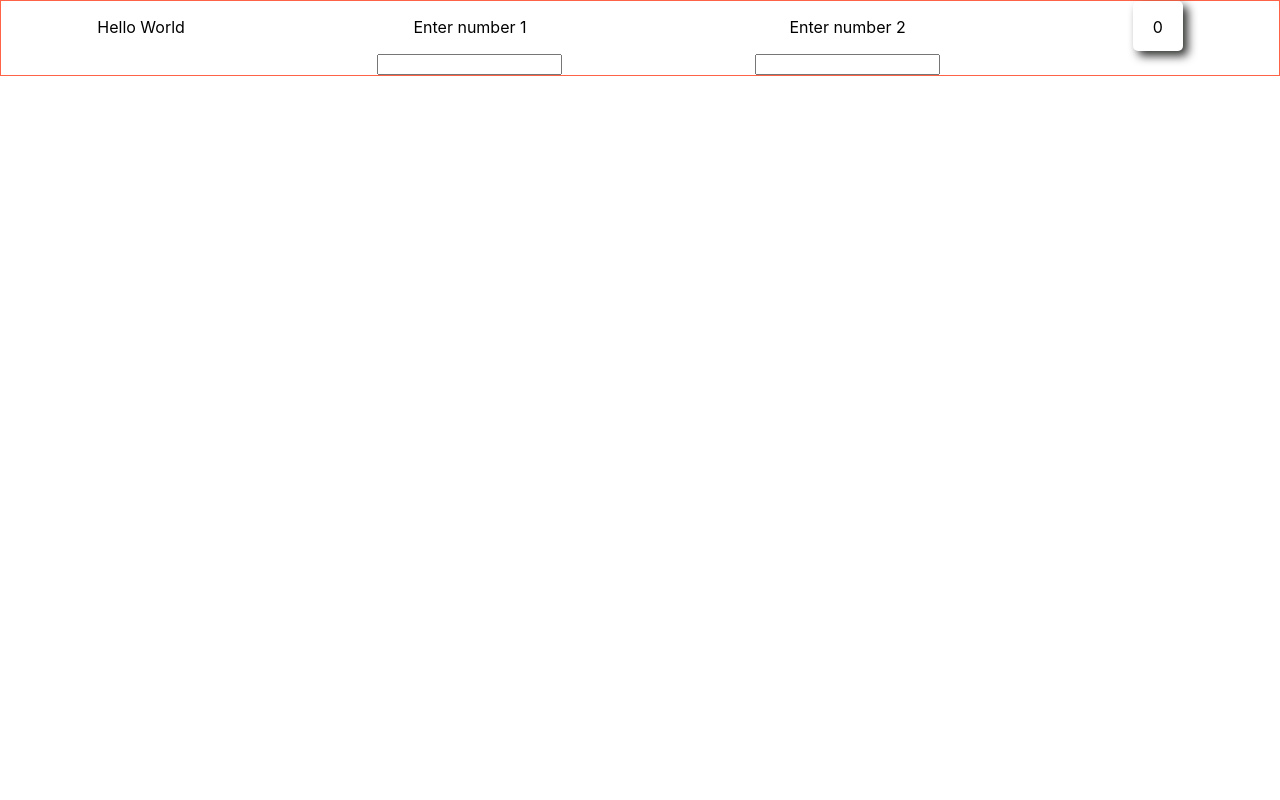
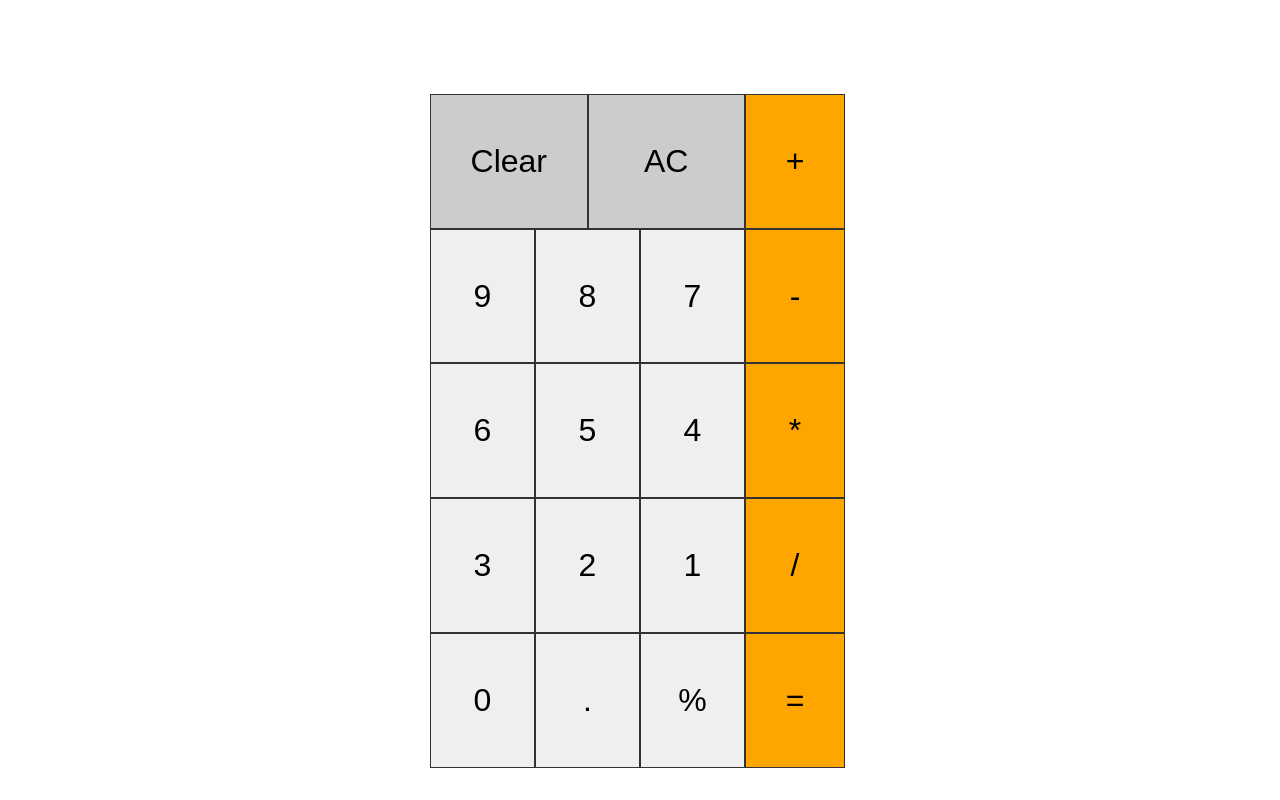
Before and after one commit to saapit/one-reactjs, a React (Create React App) app: page / in a window 1280 px wide. Built offline with nearby package versions, Linux system fonts and the light colour scheme.

Commit message:
calculator

```diff
--- /dev/null
+++ b/src/pages/Home/Home.css
@@ -0,0 +1,75 @@
+html,
+body {
+  margin: 0;
+  padding: 0;
+  font-family: sans-serif;
+}
+.wrapper {
+  max-width: 420px;
+  min-height: 96vh;
+  margin: 0 auto;
+}
+
+button {
+  font-size: 2rem;
+  border: 1px solid #333;
+  cursor: pointer;
+}
+.modifiers button {
+  background-color: #ccc;
+}
+.operations button {
+  background-color: orange;
+  width: 100px;
+}
+.digits button {
+  background-color: #efefef;
+}
+
+/* All things Grid, Flexbox, Box Alignment */
+.wrapper,
+.subgrid {
+  display: grid;
+}
+.wrapper {
+  grid-template-areas:
+    "total total total total"
+    "modif modif modif oper"
+    "digit digit digit oper"
+    "digit digit digit oper"
+    "digit digit digit oper"
+    "digit digit digit oper";
+  grid-auto-columns: 1fr;
+}
+.show-input {
+  grid-area: total;
+}
+.modifiers {
+  grid-area: modif;
+}
+.operations {
+  grid-area: oper;
+}
+.digits {
+  grid-area: digit;
+}
+
+.show-input {
+  display: flex;
+  justify-content: flex-start;
+  align-items: center;
+  font-size: 2rem;
+}
+
+.modifiers {
+  grid-auto-flow: column;
+  grid-auto-columns: 1fr;
+}
+
+.digits {
+  display: flex;
+  flex-wrap: wrap;
+}
+.digits button {
+  flex: 1 0 26%;
+}
--- a/src/pages/Home/Home.scss
+++ /dev/null
@@ -1,6 +0,0 @@
-.con-1{
-    display: flex;
-    justify-content: space-around;
-    border: 1px solid tomato;
-    text-align: center;
-}
--- a/src/pages/Home/index.js
+++ b/src/pages/Home/index.js
@@ -1,28 +1,84 @@
 import React, { useState } from 'react'
-import './Home.scss'
+import './Home.css'
 import {Button, Input, Screen} from '../../components';
 
 const Home = () => {
-    const [number1, setNumber1] = useState(0)
-    const [number2, setNumber2] = useState(0)
+    const [input, setInput] = useState("");
+    const calcBtns = [];
+    [9, 8, 7, 6, 5, 4, 3, 2, 1, 0, ".", "%"].forEach((item) => {
+        calcBtns.push(
+            <button onClick ={(e) => {
+                setInput(input + e.target.value);
+            }}
+            value={item}
+            key={item}>
+                {" "}
+                {item}
+            </button>
+        );
+    });
 
 
-    const add = () => {
-        let total = 0;
-        console.log(number1)
-        console.log(number2)
-        total = number1 + number2;
-        console.log(total)
-    }
+
 
     return (
-        <div className="con-1">
-            <p>Hello World</p>
-            <Input label="Enter number 1" onChange={(e) => setNumber1(Number(e.target.value))}/>
-            <Input label="Enter number 2" onChange={(e) => setNumber2(Number(e.target.value))}/>
-            {/* <Button title="Add" onClick={add}/> */}
-            <Screen value={number1+number2}/>
+        <div className="wrapper">
+        {" "}
+        <div className="show-input">{input}</div>
+        <div className="digits flex">{calcBtns}</div>
+        <div className="modifiers subgrid">
+          {/* clear button */}
+
+          <button onClick={() => setInput(input.substr(0, input.length - 1))}>
+            Clear
+          </button>
+
+          {/* clear all */}
+          <button onClick={() => setInput("")} value="">
+            AC
+          </button>
         </div>
+        <div className="operations subgrid">
+          {/* add button */}
+          <button onClick={(e) => setInput(input + e.target.value)} value="+">
+            +
+          </button>
+
+          {/* minus btn */}
+          <button onClick={(e) => setInput(input + e.target.value)} value="-">
+            {" "}
+            -{" "}
+          </button>
+
+          <button onClick={(e) => setInput(input + e.target.value)} value="*">
+            {" "}
+            *
+          </button>
+
+          <button onClick={(e) => setInput(input + e.target.value)} value="/">
+            {" "}
+            /
+          </button>
+          {/* "=" btn */}
+          <button
+            onClick={(e) => {
+              try {
+                setInput(
+                  String(eval(input)).length > 3 &&
+                    String(eval(input)).includes(".")
+                    ? String(eval(input).toFixed(4))
+                    : String(eval(input))
+                );
+              } catch (e) {
+                console.log(e);
+              }
+            }}
+            value="="
+          >
+            =
+          </button>
+        </div>
+      </div>
     )
 }
 
```
